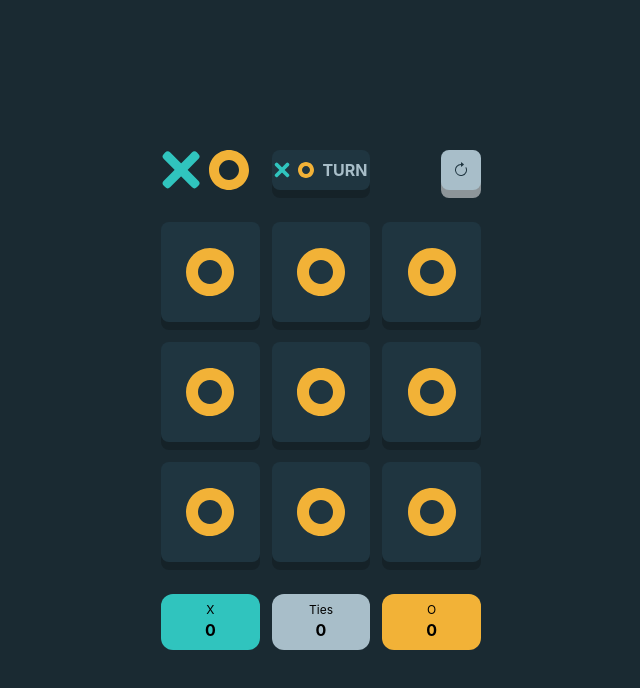
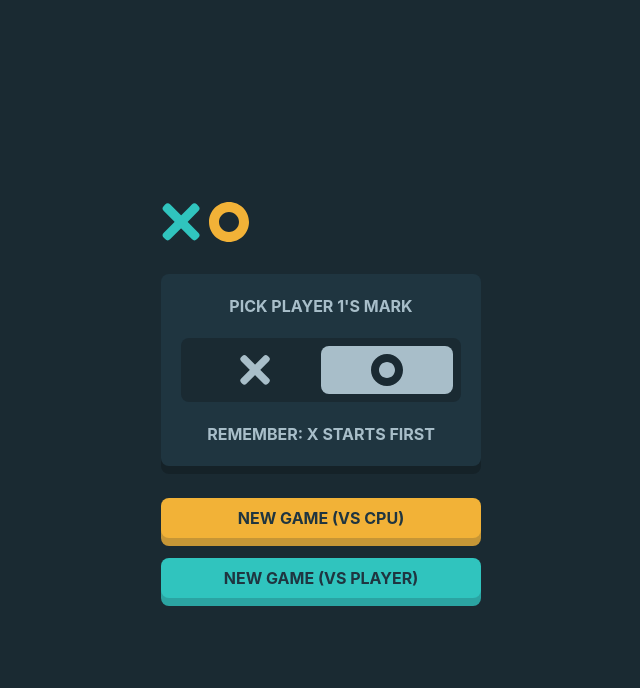
Before and after one commit to vladutstoica/THE-ODIN-PROJECT, a React (Create React App) app in the folder tic-tac-toe/: page / in a window 1280 px wide. Shown: the top 688 px of the page, without its empty margins (319-959 px from the left). Built offline with nearby package versions, Linux system fonts and the light colour scheme.

Commit message:
tic-tac-toe Implement react-router

```diff
--- a/tic-tac-toe/src/App.js
+++ b/tic-tac-toe/src/App.js
@@ -2,6 +2,9 @@ import './App.css';
 import Board from "./components/Board";
 import ScoreWrapper from "./components/ScoreWrapper";
 import IntroWrapper from "./components/IntroWrapper";
+import {Route, Routes} from "react-router-dom";
+import ActionsWrapper from "./components/ActionsWrapper";
+import PickPlayerBoard from "./components/PickPlayerBoard";
 
 function App() {
     return (
@@ -11,11 +14,17 @@ function App() {
             </header>
 
             <main>
-                <Board/>
+                <Routes>
+                    <Route path="/*" element={<PickPlayerBoard/>}/>
+                    <Route path="game/*" element={<Board/>}/>
+                </Routes>
             </main>
 
             <footer>
-                <ScoreWrapper/>
+                <Routes>
+                    <Route path="/*" element={<ActionsWrapper/>}/>
+                    <Route path="game/*" element={<ScoreWrapper/>}/>
+                </Routes>
             </footer>
         </div>
     );
--- a/tic-tac-toe/src/components/IntroWrapper.js
+++ b/tic-tac-toe/src/components/IntroWrapper.js
@@ -1,22 +1,18 @@
+import {Route, Routes} from "react-router-dom";
 import Logo from "./Logo";
 import TurnInfo from "./TurnInfo";
+import RestartButton from "./RestartButton";
 
 
 export default function IntroWrapper() {
     return (
         <div className={"max-w-xs mx-auto grid grid-cols-3 gap-3"}>
-            <Logo/>
-            <TurnInfo/>
-
-            <button
-                className={"flex justify-center items-center justify-self-end bg-custom-3 text-custom-button shadow-[0_8px_rgba(255,255,255,0.5)] rounded-lg aspect-square active:translate-y-2 active:shadow-none"}>
-                <svg xmlns="http://www.w3.org/2000/svg" width="16" height="16" fill="currentColor"
-                     className="bi bi-arrow-clockwise" viewBox="0 0 16 16">
-                    <path fillRule="evenodd" d="M8 3a5 5 0 1 0 4.546 2.914.5.5 0 0 1 .908-.417A6 6 0 1 1 8 2v1z"/>
-                    <path
-                        d="M8 4.466V.534a.25.25 0 0 1 .41-.192l2.36 1.966c.12.1.12.284 0 .384L8.41 4.658A.25.25 0 0 1 8 4.466z"/>
-                </svg>
-            </button>
+            <Routes>
+                <Route path="/" element={<Logo/>} />
+                <Route path="game" element={<Logo/>} />
+                <Route path="game" element={<TurnInfo/>} />
+                <Route path="game" element={<RestartButton/>} />
+            </Routes>
         </div>
     );
 }
--- a/tic-tac-toe/src/components/Logo.js
+++ b/tic-tac-toe/src/components/Logo.js
@@ -1,6 +1,8 @@
+import {Link} from "react-router-dom";
+
 export default function Logo() {
     return (
-        <div className={"flex items-center gap-2"}>
+        <Link to={"/"} className={"flex items-center gap-2"}>
             <svg className={"w-10 h-auto"} width="109" height="109" viewBox="0 0 109 109" fill="none"
                  xmlns="http://www.w3.org/2000/svg">
                 <rect x="91.1162" width="25" height="128.048" rx="10" transform="rotate(45 91.1162 0)" fill="#30C4BE"/>
@@ -14,6 +16,6 @@ export default function Logo() {
                       d="M50 100C77.6142 100 100 77.6142 100 50C100 22.3858 77.6142 0 50 0C22.3858 0 0 22.3858 0 50C0 77.6142 22.3858 100 50 100ZM50 75C63.8071 75 75 63.8071 75 50C75 36.1929 63.8071 25 50 25C36.1929 25 25 36.1929 25 50C25 63.8071 36.1929 75 50 75Z"
                       fill="#F2B237"/>
             </svg>
-        </div>
+        </Link>
     );
 }
--- a/tic-tac-toe/src/index.js
+++ b/tic-tac-toe/src/index.js
@@ -3,11 +3,14 @@ import ReactDOM from 'react-dom/client';
 import './index.css';
 import App from './App';
 import reportWebVitals from './reportWebVitals';
+import {BrowserRouter} from "react-router-dom";
 
 const root = ReactDOM.createRoot(document.getElementById('root'));
 root.render(
   <React.StrictMode>
-    <App />
+      <BrowserRouter>
+          <App />
+      </BrowserRouter>
   </React.StrictMode>
 );
 
```
